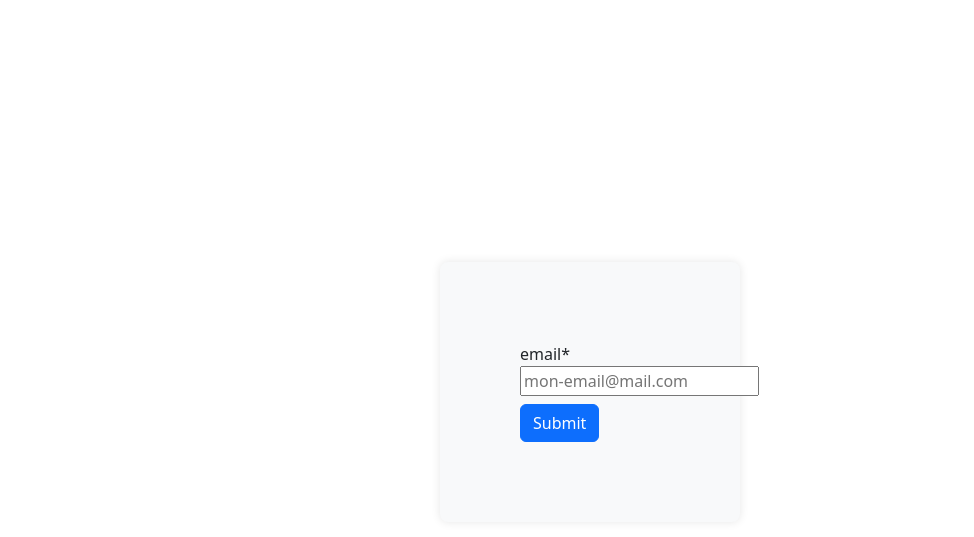
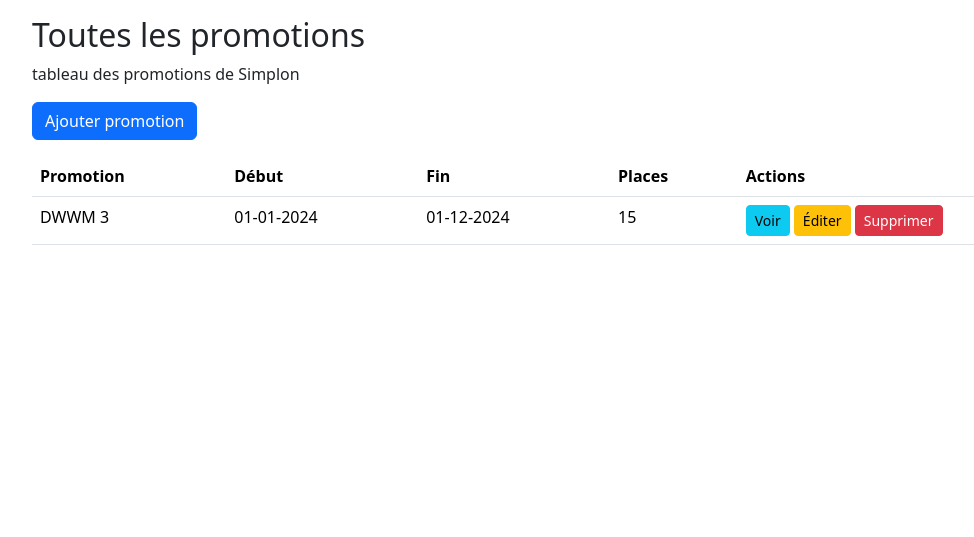
Before and after one commit to OrhanMA/Gestion-apprenants, a PHP site: the page made by src/Views/home.php in a window 1280 px wide. Shown: the top 537 px of the page, without its empty margins (50-1024 px from the left). Run offline with PHP 8.4, Linux system fonts and the light colour scheme; the template is opened without the code that fills it, so the values that code supplies are empty.

Commit message:
saving progress

```diff
--- a/src/Views/home.php
+++ b/src/Views/home.php
@@ -9,10 +9,43 @@
 </head>
 
 <body>
-    <div class="pageContainer">
+    <!-- <div class="pageContainer"> -->
         <!-- Ici injection du contenu (des "pages") avec Javascript -->
+    <!-- </div> -->
+
+    <div class="container mt-3">
+        <h2>Toutes les promotions</h2>
+        <p>tableau des promotions de Simplon</p>
+        <div class="text-right mb-3">
+            <a class="btn btn-primary">Ajouter promotion</a>
+        </div>
+        <table class="table">
+            <thead>
+                <tr>
+                    <th>Promotion</th>
+                    <th>Début</th>
+                    <th>Fin</th>
+                    <th>Places</th>
+                    <th>Actions</th>
+                </tr>
+            </thead>
+            <tbody>
+                <tr>
+                    <td>DWWM 3</td>
+                    <td>01-01-2024</td>
+                    <td>01-12-2024</td>
+                    <td>15</td>
+                    <td>
+                        <a class="btn btn-info btn-sm">Voir</a>
+                        <a class="btn btn-warning btn-sm">Éditer</a>
+                        <a class="btn btn-danger btn-sm">Supprimer</a>
+                    </td>
+                </tr>
+            </tbody>
+        </table>
     </div>
-    <script>
+    <script src="https://stackpath.bootstrapcdn.com/bootstrap/4.5.2/js/bootstrap.min.js"></script>
+    <!-- <script>
         const body = document.querySelector("body");
         const pageContainer = document.querySelector('.pageContainer');
 
@@ -70,8 +103,8 @@
 
             target.appendChild(form);
         }
-    </script>
-    <style>
+    </script> -->
+    <!-- <style>
         body {
             margin: 0;
             padding: 0;
@@ -88,7 +121,7 @@
             box-shadow: 0px 0px 10px rgba(0, 0, 0, 0.1);
             width: 300px;
         }
-    </style>
+    </style> -->
 </body>
 
 </html>
```
Also changed, not shown: src/scripts/form.js (renamed from src/js/form.js).
